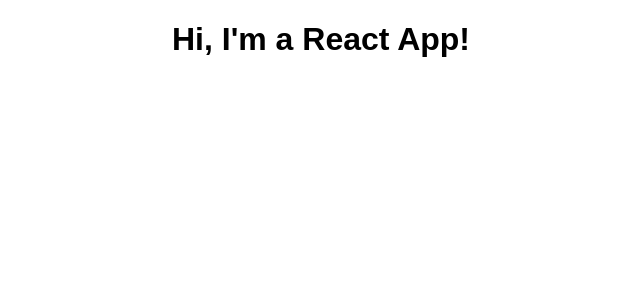
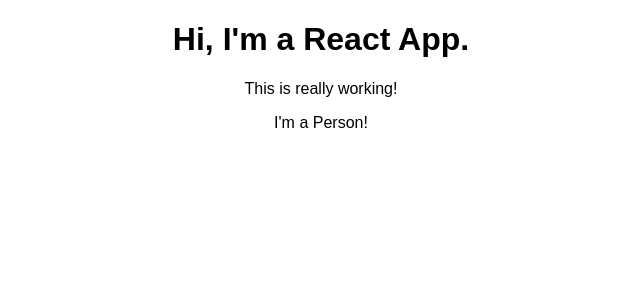
Before and after one commit to AnthonyJRay/React_Complete-Guide, a React (Create React App) app in the folder react-complete-guide/: page / in a window 1280 px wide. Shown: the top 300 px of the page, without its empty margins (319-959 px from the left). Built offline with nearby package versions, Linux system fonts and the light colour scheme.

Commit message:
Notes, Created a functional component. Adding and working with Components

```diff
--- a/react-complete-guide/src/App.js
+++ b/react-complete-guide/src/App.js
@@ -1,23 +1,27 @@
 import React, { Component } from 'react';
 import './App.css';
+import Person from './Person/Person';
 
 class App extends Component {
   render() {
-    // return (
-    //   <div className="App">
-    //     <h1>Hi, I'm a React App.</h1>
-    //   </div>
+    return (
+      <div className="App">
+        <h1>Hi, I'm a React App.</h1>
+        <p> This is really working!</p>
+        <Person />
+      </div>
+    );
+
+    // return React.createElement(
+    //   'div',
+    //   { className: 'App' },
+    //   React.createElement(
+    //     'h1',
+    //     null,
+    //     'Hi, I\'m a React App!'
+    //   )
     // );
 
-    return React.createElement(
-      'div',
-      { className: 'App' },
-      React.createElement(
-        'h1',
-        null,
-        'Hi, I\'m a React App!'
-      )
-    );
   }
 }
 
--- /dev/null
+++ b/react-complete-guide/src/Person/Person.js
@@ -0,0 +1,7 @@
+import React from 'react';
+
+const person = () => {
+  return <p > I'm a Person!</p>
+}
+
+export default person;
```
Also changed, not shown: 1 other file (tests, documents, lock files or other folders).
